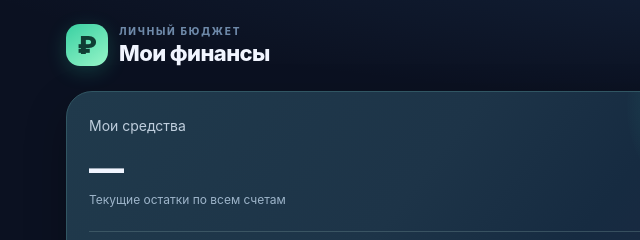
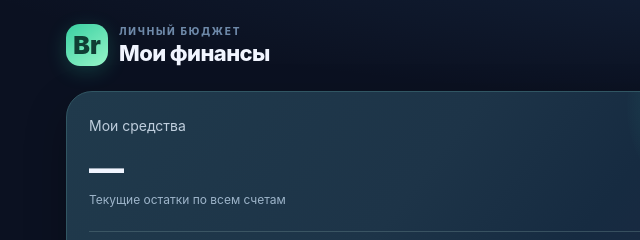
Before and after one commit to memarioinfo-ux/moi-finansy, a plain HTML site: page rebuild/android/app/src/main/assets/index.html in a window 1280 px wide. Shown: the top 240 px of the page, 213-853 px from the left. Drawn offline with Linux system fonts and the light colour scheme.

Commit message:
ui: use BYN-appropriate Br mark instead of ruble sign

```diff
--- a/rebuild/android/app/src/main/assets/index.html
+++ b/rebuild/android/app/src/main/assets/index.html
@@ -14,7 +14,7 @@
   <div class="app">
     <header class="topbar">
       <div class="brand">
-        <div class="brand-mark">₽</div>
+        <div class="brand-mark">Br</div>
         <div><div class="eyebrow">ЛИЧНЫЙ БЮДЖЕТ</div><h1>Мои финансы</h1></div>
       </div>
       <div class="preview">ТЕСТ · 0.1</div>
```
